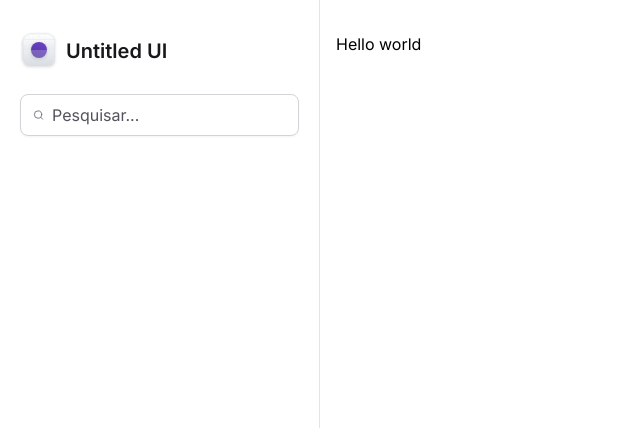
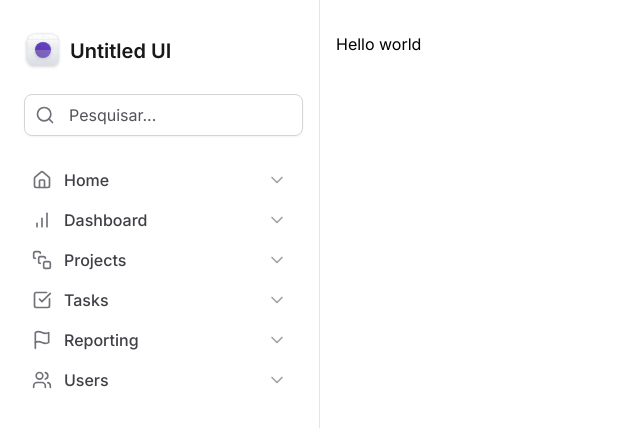
Before and after one commit to lucasgomesmatos/tailwind-next, a Next.js app: page / in a window 1280 px wide. Shown: the top 428 px of the page, without its empty margins (0-640 px from the left). Built offline with nearby package versions, Linux system fonts and the light colour scheme.

Commit message:
feat: sidebar main navigation

```diff
--- /dev/null
+++ b/src/components/main-navigation/index.tsx
@@ -0,0 +1,36 @@
+import {
+  BarChart,
+  CheckSquare,
+  Flag,
+  Home,
+  SquareStack,
+  Users,
+} from 'lucide-react'
+import { NavItems } from './nav-items'
+
+export const MainNavigation = () => {
+  return (
+    <nav className="space-y-0.5">
+      <ul>
+        <li>
+          <NavItems title="Home" icon={Home} />
+        </li>
+        <li>
+          <NavItems title="Dashboard" icon={BarChart} />
+        </li>
+        <li>
+          <NavItems title="Projects" icon={SquareStack} />
+        </li>
+        <li>
+          <NavItems title="Tasks" icon={CheckSquare} />
+        </li>
+        <li>
+          <NavItems title="Reporting" icon={Flag} />
+        </li>
+        <li>
+          <NavItems title="Users" icon={Users} />
+        </li>
+      </ul>
+    </nav>
+  )
+}
--- /dev/null
+++ b/src/components/main-navigation/nav-items.tsx
@@ -0,0 +1,22 @@
+import { ChevronDown } from 'lucide-react'
+import { ElementType } from 'react'
+
+interface NavItemsProps {
+  title: string
+  icon: ElementType
+}
+
+export const NavItems = ({ title, icon: Icon }: NavItemsProps) => {
+  return (
+    <a
+      href=""
+      className="group flex items-center gap-3 rounded px-3 py-2 hover:bg-violet-50"
+    >
+      <Icon className="size-5 text-zinc-500" />
+      <span className="font-medium text-zinc-700 transition-all group-hover:text-violet-500">
+        {title}
+      </span>
+      <ChevronDown className="ml-auto size-5 text-zinc-400 transition-all group-hover:text-violet-300" />
+    </a>
+  )
+}
--- a/src/components/sidebar/index.tsx
+++ b/src/components/sidebar/index.tsx
@@ -1,18 +1,20 @@
 import { Search } from 'lucide-react'
+import { MainNavigation } from '../main-navigation'
 import { Logo } from './logo'
 
 export const Sidebar = () => {
   return (
     <aside className="space-y-6 border-r border-zinc-200 px-5 py-8">
       <Logo />
-      <div className="flex w-full items-center gap-2 rounded-lg border border-zinc-300 px-3 py-2 shadow-sm">
-        <Search className="size-5 text-zinc-500" />
+      <div className="group relative mx-1 flex w-full items-center gap-2 rounded-lg border border-zinc-300 px-3 py-2 shadow-sm transition-colors duration-200 ease-in-out focus-within:border-zinc-400 group-hover:border-zinc-500">
+        <Search className="absolute left-2.5 top-2.5 size-5 text-zinc-500" />
         <input
           type="search"
-          className="flex-1 border-0 bg-transparent p-0 text-zinc-900 placeholder-zinc-600 outline-none"
+          className="flex-1 border-0 bg-transparent p-0 pl-8 text-zinc-900 placeholder-zinc-600 outline-none"
           placeholder="Pesquisar..."
         />
       </div>
+      <MainNavigation />
     </aside>
   )
 }
--- a/src/components/sidebar/logo.tsx
+++ b/src/components/sidebar/logo.tsx
@@ -1,5 +1,5 @@
 export const Logo = () => (
-  <strong className="flex items-center gap-2 text-xl font-semibold text-zinc-900">
+  <strong className="mx-1 flex items-center gap-2 text-xl font-semibold text-zinc-900">
     <svg xmlns="http://www.w3.org/2000/svg" width={38} height={38} fill="none">
       <g filter="url(#a)">
         <g clipPath="url(#b)">
```
